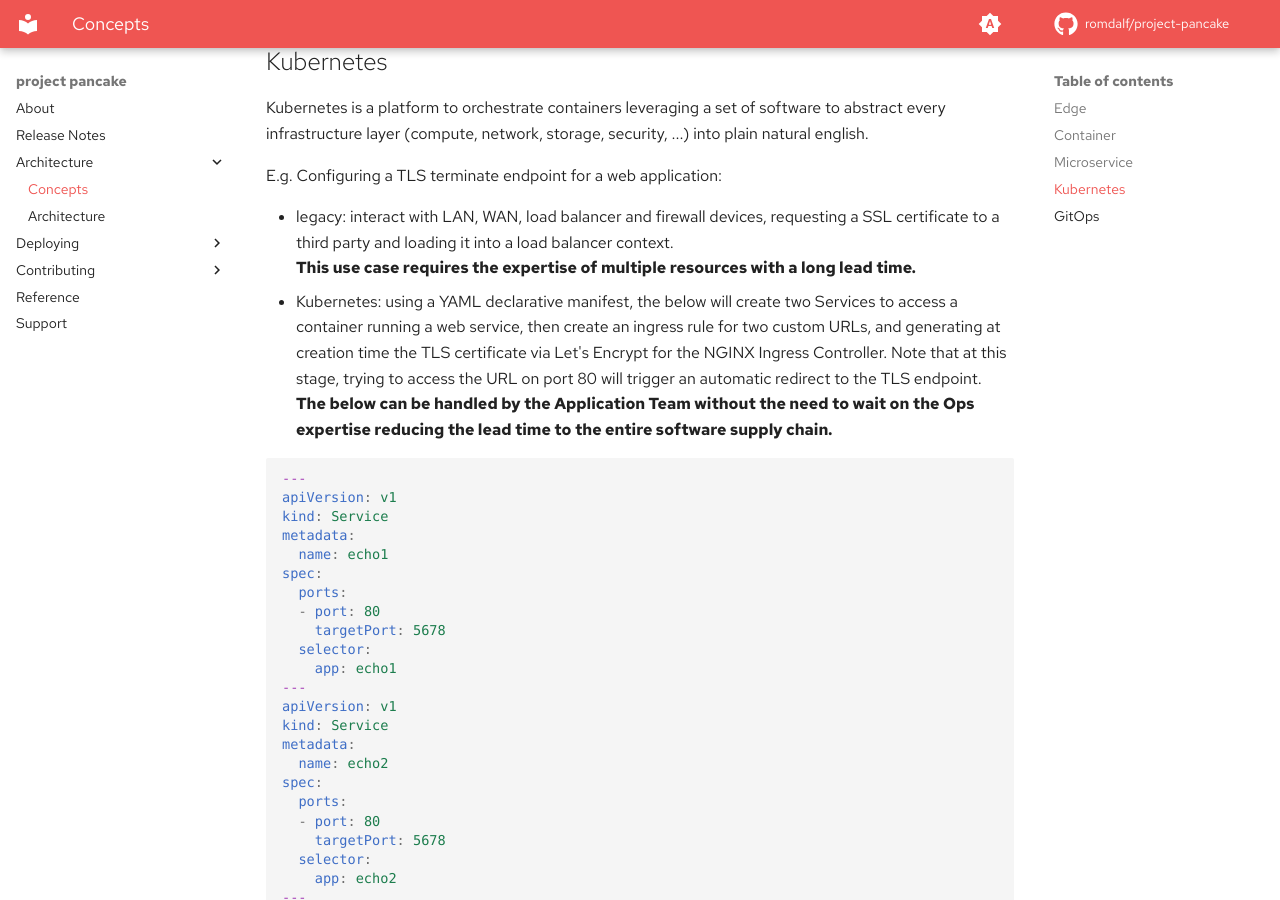
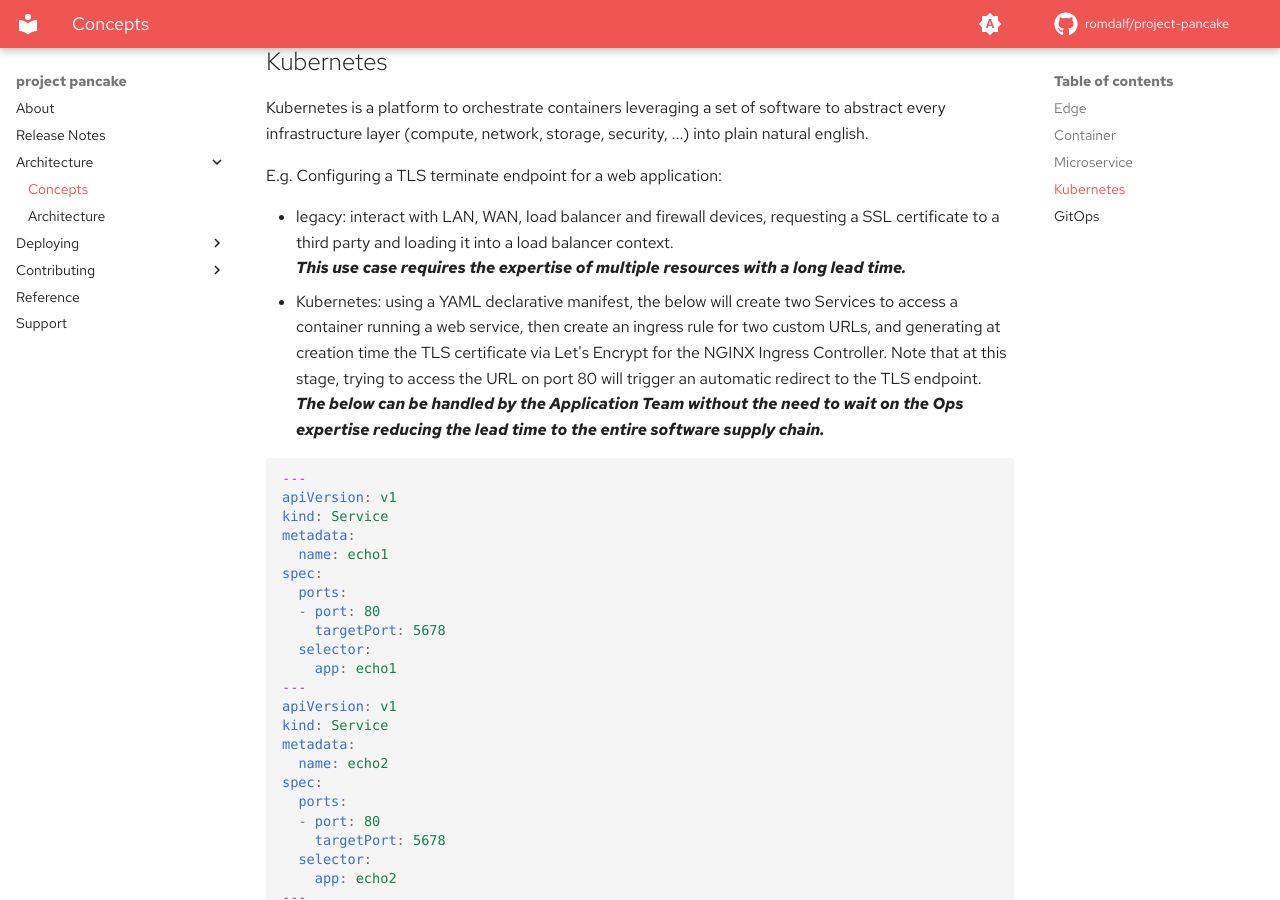
Before and after one commit to beezy-cloud/project-pancake, an MkDocs documentation site: the page built from docs/concepts.md, in a window 1280 px wide and 900 px high, scrolled down 1832 px. Built offline with MkDocs 1.6.1 and Material for MkDocs 9.7.7, drawn with Linux system fonts in a browser that asks for light colours; some web fonts are replaced; comment, search, counter and statistics services are not loaded.

Commit message:
update doc

````diff
--- a/docs/concepts.md
+++ b/docs/concepts.md
@@ -51,9 +51,9 @@
 E.g. Configuring a TLS terminate endpoint for a web application:
 
 - legacy: interact with LAN, WAN, load balancer and firewall devices, requesting a SSL certificate to a third party and loading it into a load balancer context.
-**This use case requires the expertise of multiple resources with a long lead time.**
+***This use case requires the expertise of multiple resources with a long lead time.***
 - Kubernetes: using a YAML declarative manifest, the below will create two Services to access a container running a web service, then create an ingress rule for two custom URLs, and generating at creation time the TLS certificate via Let's Encrypt for the NGINX Ingress Controller. Note that at this stage, trying to access the URL on port 80 will trigger an automatic redirect to the TLS endpoint.
-**The below can be handled by the Application Team without the need to wait on the Ops expertise reducing the lead time to the entire software supply chain.**
+***The below can be handled by the Application Team without the need to wait on the Ops expertise reducing the lead time to the entire software supply chain.***
 
 ```YAML
 ---
````
